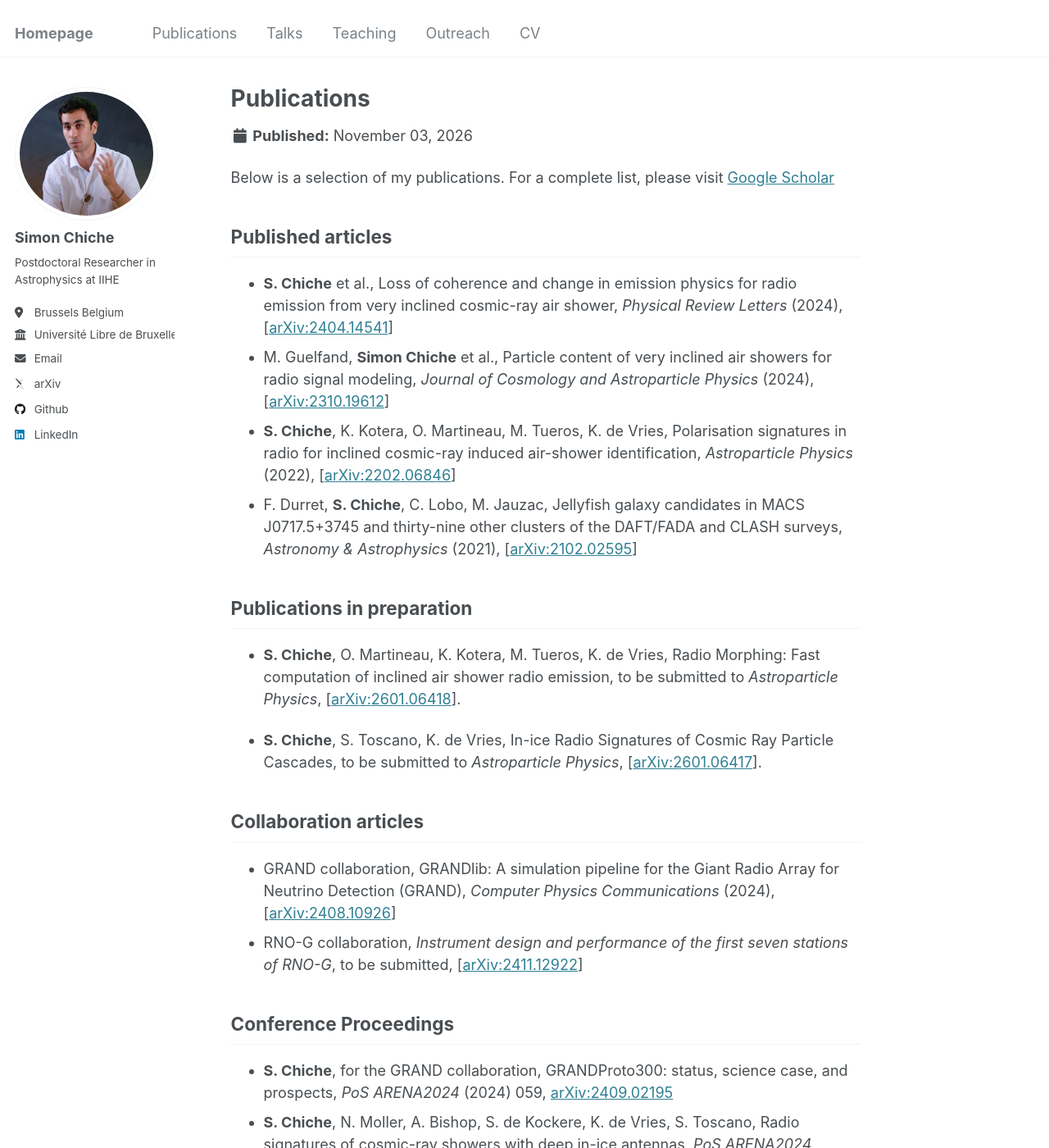
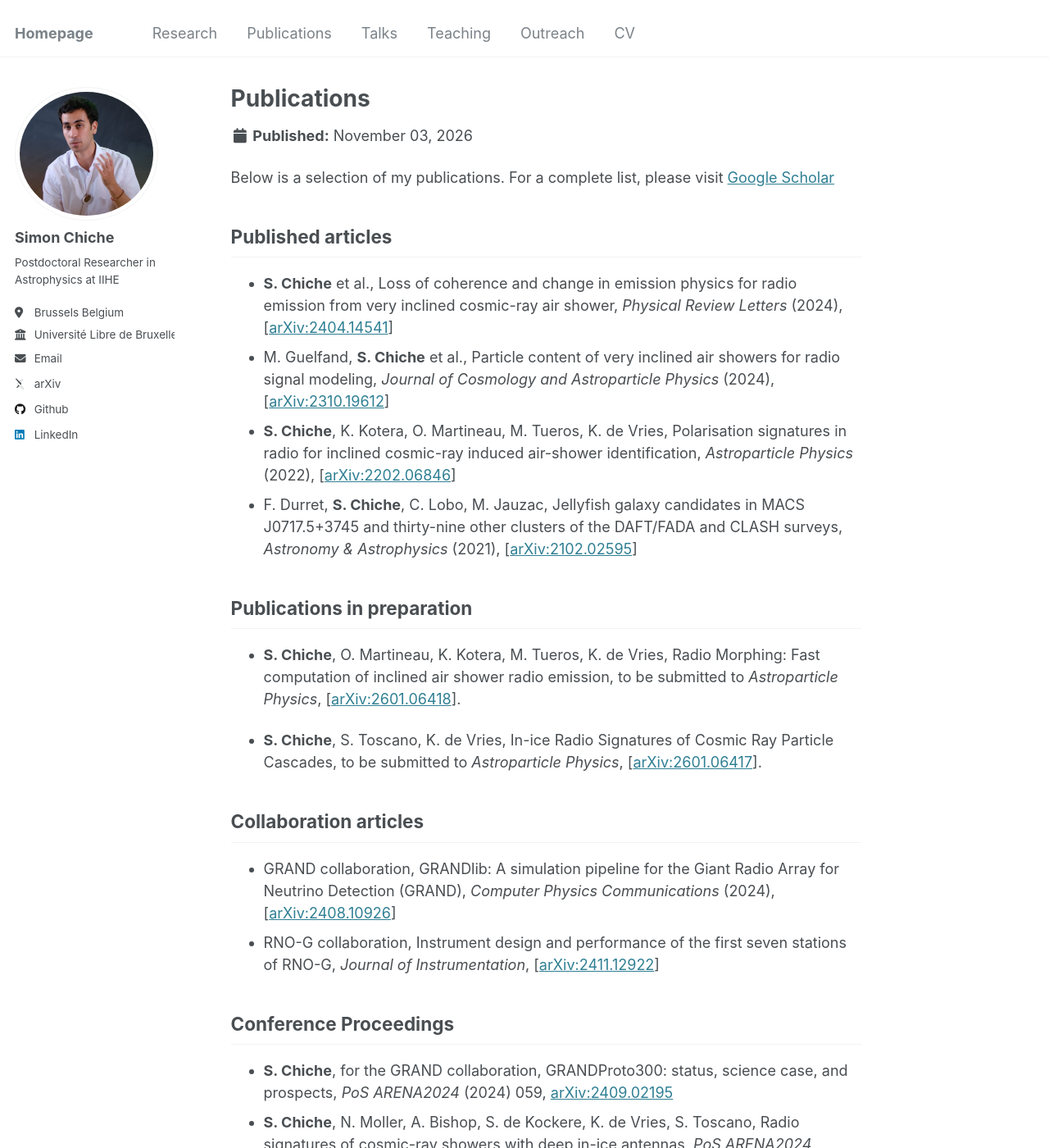
Before and after one commit to simonchiche/simonchiche.github.io, a Jekyll site: the page built from _publications/publications.md, in a window 1280 px wide and 1400 px high. Shown: the whole window at 82% size. Built offline with Jekyll 4.4.1, drawn with Linux system fonts in a browser that asks for light colours; some web fonts are replaced.

Commit message:
add of research page

```diff
--- a/_data/navigation.yml
+++ b/_data/navigation.yml
@@ -5,6 +5,9 @@
 # prevent it from being included in the site.
 
 main:
+  - title: "Research"
+    url: /research/
+
   - title: "Publications"
     url: /publications/
 
--- a/_publications/publications.md
+++ b/_publications/publications.md
@@ -8,7 +8,7 @@ Below is a selection of my publications. For a complete list, please visit [Goog
 ## Published articles
 
 - **S. Chiche** et al., Loss of coherence and change in emission physics for radio emission from very inclined cosmic-ray air shower, *Physical Review Letters* (2024), [[arXiv:2404.14541](https://arxiv.org/abs/2404.14541)]
-- M. Guelfand, **Simon Chiche** et al., Particle content of very inclined air showers for radio signal modeling, *Journal of Cosmology and Astroparticle Physics* (2024), [[arXiv:2310.19612](https://arxiv.org/abs/2310.19612)]
+- M. Guelfand, **S. Chiche** et al., Particle content of very inclined air showers for radio signal modeling, *Journal of Cosmology and Astroparticle Physics* (2024), [[arXiv:2310.19612](https://arxiv.org/abs/2310.19612)]
 - **S. Chiche**, K. Kotera, O. Martineau, M. Tueros, K. de Vries,  Polarisation signatures in radio for inclined cosmic-ray induced air-shower identification, *Astroparticle Physics* (2022), [[arXiv:2202.06846](https://arxiv.org/abs/2202.06846)]
 - F. Durret, **S. Chiche**, C. Lobo, M. Jauzac, Jellyfish galaxy candidates in MACS J0717.5+3745 and thirty-nine other clusters of the DAFT/FADA and CLASH surveys, *Astronomy & Astrophysics* (2021), [[arXiv:2102.02595](https://arxiv.org/abs/2102.02595)]
 
@@ -22,7 +22,7 @@ Below is a selection of my publications. For a complete list, please visit [Goog
 ## Collaboration articles
 
 - GRAND collaboration, GRANDlib: A simulation pipeline for the Giant Radio Array for Neutrino Detection (GRAND), *Computer Physics Communications* (2024), [[arXiv:2408.10926](https://arxiv.org/abs/2408.10926)]
-- RNO-G collaboration, *Instrument design and performance of the first seven stations of RNO-G*, to be submitted, [[arXiv:2411.12922](https://arxiv.org/abs/2411.12922)]
+- RNO-G collaboration, Instrument design and performance of the first seven stations of RNO-G, *Journal of Instrumentation*, [[arXiv:2411.12922](https://arxiv.org/abs/2411.12922)]
 
 ## Conference Proceedings
 
--- /dev/null
+++ b/_sass/_research.scss
@@ -0,0 +1,51 @@
+/* Research projects: text and figure side by side on larger screens. */
+.research-project {
+  display: grid;
+  grid-template-columns: minmax(0, 1fr);
+  gap: 1.25em;
+  align-items: start;
+  padding: 2em 0;
+  border-top: 1px solid $border-color;
+
+  @include breakpoint($medium) {
+    grid-template-columns: minmax(0, 3fr) minmax(0, 2fr);
+    gap: 2em;
+  }
+}
+
+.research-project__text {
+  min-width: 0;
+  overflow-wrap: break-word;
+
+  > :last-child {
+    margin-bottom: 0;
+  }
+}
+
+.research-project__title {
+  margin: 0 0 0.75em;
+  font-weight: bold;
+}
+
+.research-project__figure {
+  display: block;
+  min-width: 0;
+  margin: 0;
+
+  img {
+    display: block;
+    width: 100%;
+    height: auto;
+    margin: 0;
+    border: 1px solid $border-color;
+    border-radius: $border-radius;
+  }
+
+  figcaption {
+    margin: 0.75em 0 0;
+
+    > :last-child {
+      margin-bottom: 0;
+    }
+  }
+}
--- a/assets/css/main.scss
+++ b/assets/css/main.scss
@@ -32,6 +32,7 @@
 
 @import "page";
 @import "archive";
+@import "research";
 @import "sidebar";
 
 @import "vendor/font-awesome/fontawesome";
```
Also changed, not shown: README.md (+18 -0 lines), _data/research.yml (added, +41 -0 lines), _pages/research.html (added, +27 -0 lines), images/research/project-placeholder.svg (added), 1 other file.
